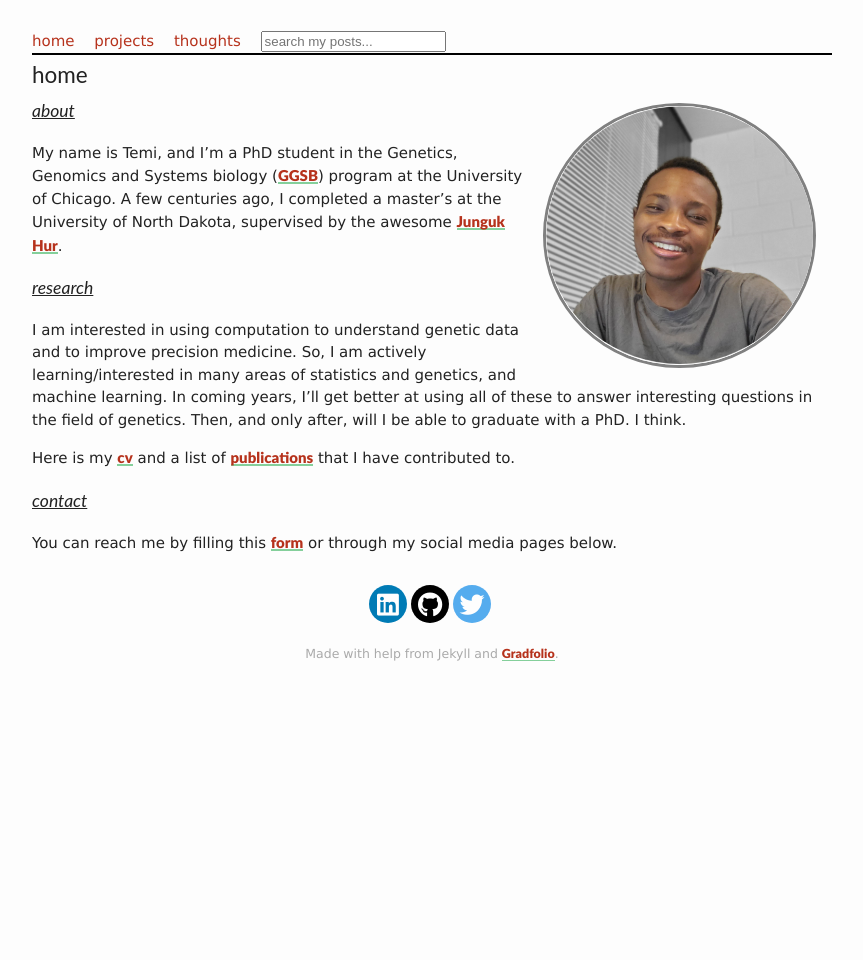
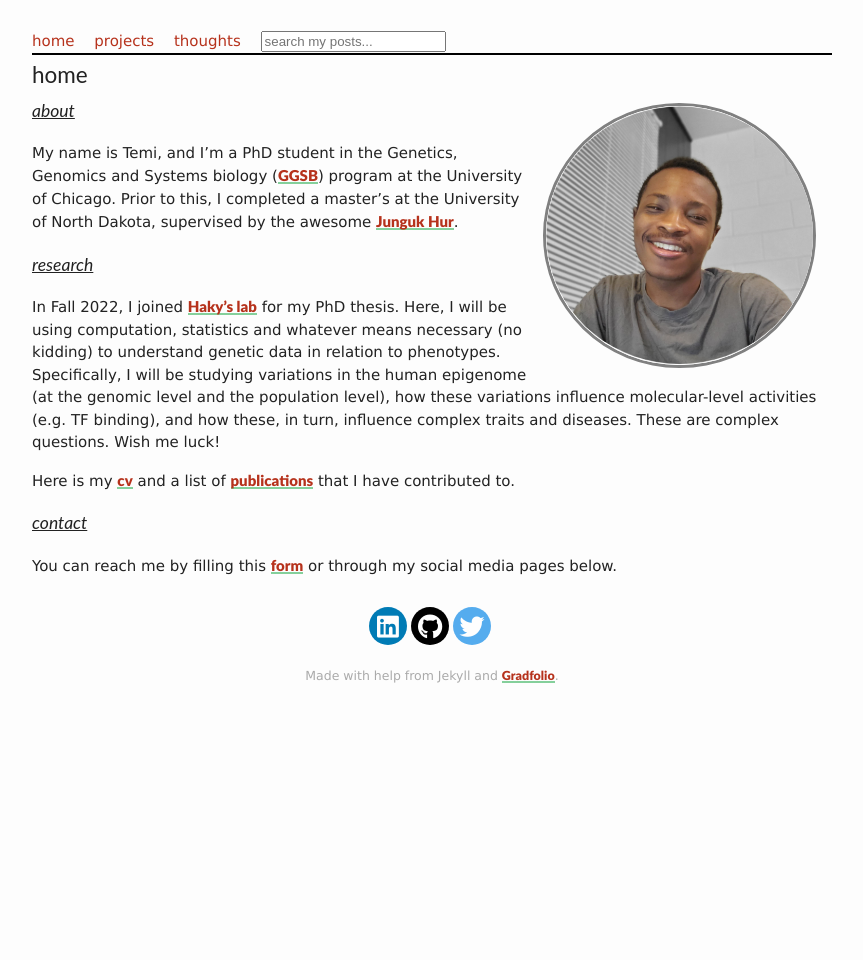
Before and after one commit to tobbyxy/temipete.github.io, a Jekyll site: the page built from index.md, in a window 1280 px wide. Shown: the whole page, without its empty margins (208-1071 px from the left). Built offline with Jekyll 4.4.1, drawn with Linux system fonts in a browser that asks for light colours; nearby versions of some CDN libraries; comment, search, counter and statistics services are not loaded; our own code applies the rules of GitHub Pages for plain Markdown files.

Commit message:
Update index.md

```diff
--- a/index.md
+++ b/index.md
@@ -14,15 +14,14 @@ published: true
   </i></u>
 </h3>
 
-My name is Temi, and I'm a PhD student in the Genetics, Genomics and Systems biology ([GGSB](https://ggsb.uchicago.edu/){:target="_blank"}) program at the University of Chicago. A few centuries ago, I completed a master's at the University of North Dakota, supervised by the awesome [Junguk Hur](https://med.und.edu/labs/hur/){:target="_blank"}.
+My name is Temi, and I'm a PhD student in the Genetics, Genomics and Systems biology ([GGSB](https://ggsb.uchicago.edu/){:target="_blank"}) program at the University of Chicago. Prior to this, I completed a master's at the University of North Dakota, supervised by the awesome [Junguk Hur](https://med.und.edu/labs/hur/){:target="_blank"}.
 
 <h3>
   <u><i>
     research
   </i></u>
 </h3>
-
-I am interested in using computation to understand genetic data and to improve precision medicine. So, I am actively learning/interested in many areas of statistics and genetics, and machine learning. In coming years, I'll get better at using all of these to answer interesting questions in the field of genetics. Then, and only after, will I be able to graduate with a PhD. I think.
+In Fall 2022, I joined [Haky's lab](https://hakyimlab.org/){:target="_blank"} for my PhD thesis. Here, I will be using computation, statistics and whatever means necessary (no kidding) to understand genetic data in relation to phenotypes. Specifically, I will be studying variations in the human epigenome (at the genomic level and the population level), how these variations influence molecular-level activities (e.g. TF binding), and how these, in turn, influence complex traits and diseases. These are complex questions. Wish me luck!
 
 Here is my <a href="../docs/cv.pdf" target="_blank" rel="noopener noreferrer">cv</a> and a list of <a href="../publications" target="_blank" rel="noopener noreferrer">publications</a> that I have contributed to.
 
```
